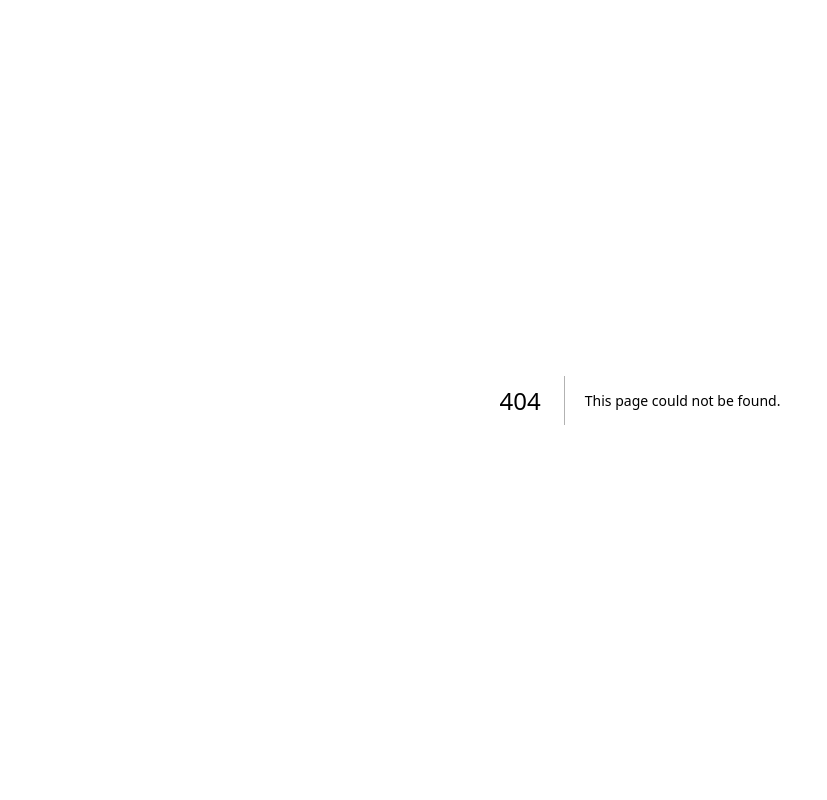
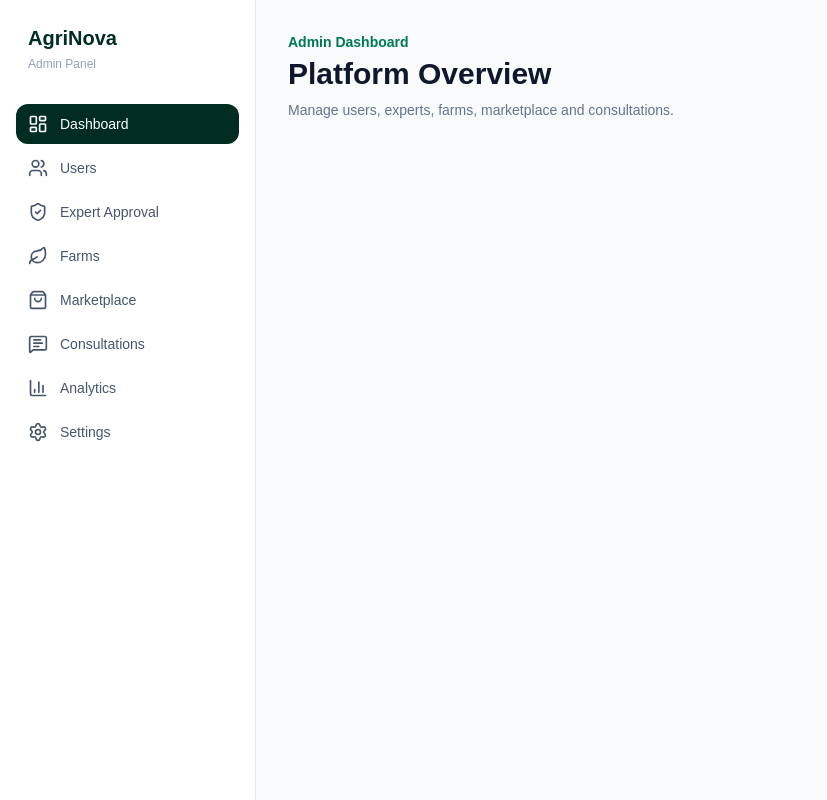
Before and after one commit to raselahmed2023/agrinova-client, a Next.js app: page /dashboard/admin in a window 1280 px wide. Before the commit this address had no page. Shown: the whole page, without its empty margins (0-827 px from the left). Built offline with nearby package versions, Linux system fonts and the light colour scheme.

Commit message:
feat: add admin dashboard layout and sidebar

```diff
--- /dev/null
+++ b/src/app/dashboard/admin/layout.tsx
@@ -0,0 +1,19 @@
+import type { ReactNode } from "react";
+
+import AdminSidebar from "@/components/admin/AdminSidebar";
+
+export default function AdminLayout({
+  children,
+}: {
+  children: ReactNode;
+}) {
+  return (
+    <div className="flex min-h-screen bg-slate-50">
+      <AdminSidebar />
+
+      <main className="min-w-0 flex-1">
+        {children}
+      </main>
+    </div>
+  );
+}
--- /dev/null
+++ b/src/app/dashboard/admin/page.tsx
@@ -0,0 +1,19 @@
+export default function AdminDashboardPage() {
+  return (
+    <div className="p-8">
+      <div>
+        <p className="text-sm font-semibold text-emerald-700">
+          Admin Dashboard
+        </p>
+
+        <h1 className="mt-1 text-3xl font-bold text-slate-900">
+          Platform Overview
+        </h1>
+
+        <p className="mt-2 text-sm text-slate-500">
+          Manage users, experts, farms, marketplace and consultations.
+        </p>
+      </div>
+    </div>
+  );
+}
--- /dev/null
+++ b/src/components/admin/AdminSidebar.tsx
@@ -0,0 +1,103 @@
+"use client";
+
+import Link from "next/link";
+import { usePathname } from "next/navigation";
+
+import {
+  BarChart3,
+  LayoutDashboard,
+  Leaf,
+  MessageSquareText,
+  Settings,
+  ShieldCheck,
+  ShoppingBag,
+  Users,
+} from "lucide-react";
+
+const sidebarItems = [
+  {
+    label: "Dashboard",
+    href: "/dashboard/admin",
+    icon: LayoutDashboard,
+  },
+  {
+    label: "Users",
+    href: "/dashboard/admin/users",
+    icon: Users,
+  },
+  {
+    label: "Expert Approval",
+    href: "/dashboard/admin/expert-approval",
+    icon: ShieldCheck,
+  },
+  {
+    label: "Farms",
+    href: "/dashboard/admin/farms",
+    icon: Leaf,
+  },
+  {
+    label: "Marketplace",
+    href: "/dashboard/admin/marketplace",
+    icon: ShoppingBag,
+  },
+  {
+    label: "Consultations",
+    href: "/dashboard/admin/consultations",
+    icon: MessageSquareText,
+  },
+  {
+    label: "Analytics",
+    href: "/dashboard/admin/analytics",
+    icon: BarChart3,
+  },
+  {
+    label: "Settings",
+    href: "/dashboard/admin/settings",
+    icon: Settings,
+  },
+];
+
+export default function AdminSidebar() {
+  const pathname = usePathname();
+
+  return (
+    <aside className="min-h-screen w-64 border-r border-slate-200 bg-white px-4 py-6">
+      <div className="mb-8 px-3">
+        <h2 className="text-xl font-bold text-emerald-950">
+          AgriNova
+        </h2>
+
+        <p className="mt-1 text-xs font-medium text-slate-400">
+          Admin Panel
+        </p>
+      </div>
+
+      <nav className="space-y-1">
+        {sidebarItems.map((item) => {
+          const Icon = item.icon;
+
+          const isActive =
+            item.href === "/dashboard/admin"
+              ? pathname === item.href
+              : pathname.startsWith(item.href);
+
+          return (
+            <Link
+              key={item.href}
+              href={item.href}
+              className={`flex items-center gap-3 rounded-xl px-3 py-2.5 text-sm font-medium transition ${
+                isActive
+                  ? "bg-emerald-950 text-white"
+                  : "text-slate-600 hover:bg-emerald-50 hover:text-emerald-950"
+              }`}
+            >
+              <Icon className="h-5 w-5" />
+
+              <span>{item.label}</span>
+            </Link>
+          );
+        })}
+      </nav>
+    </aside>
+  );
+}
```
